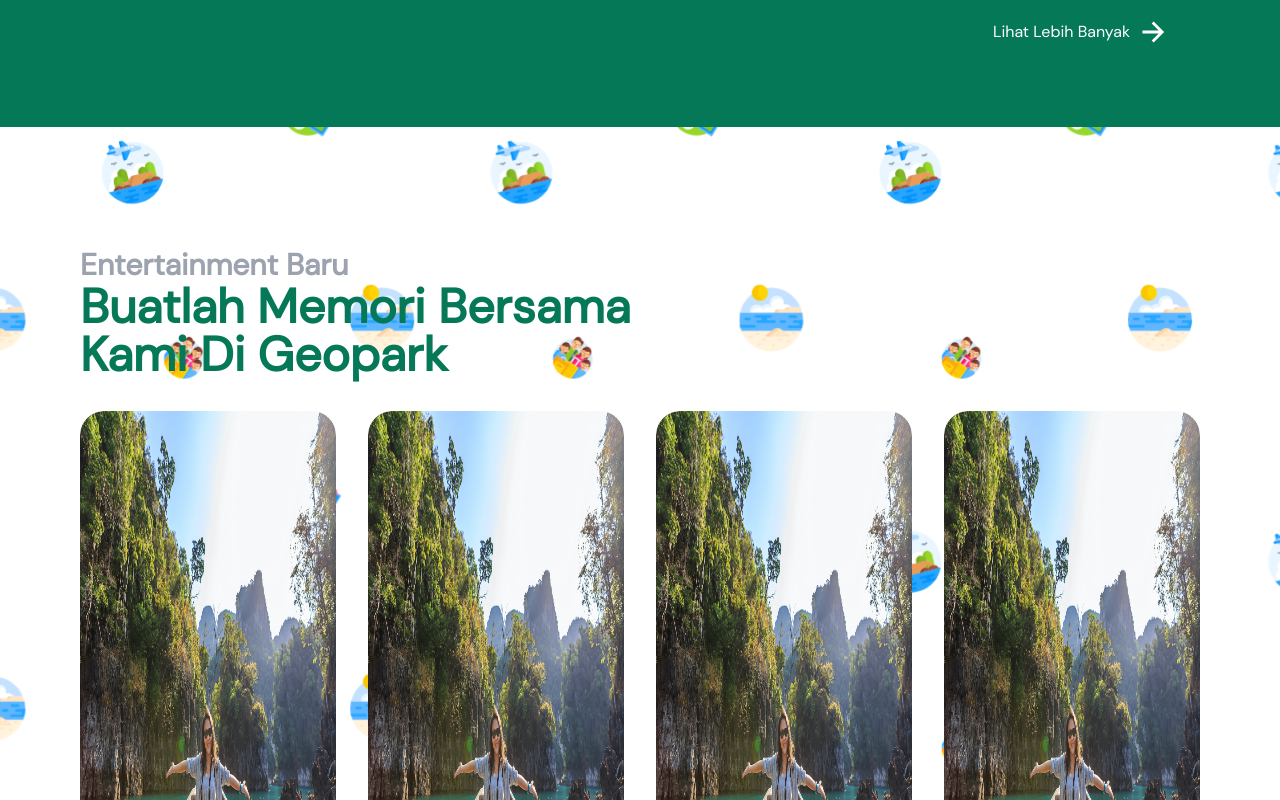
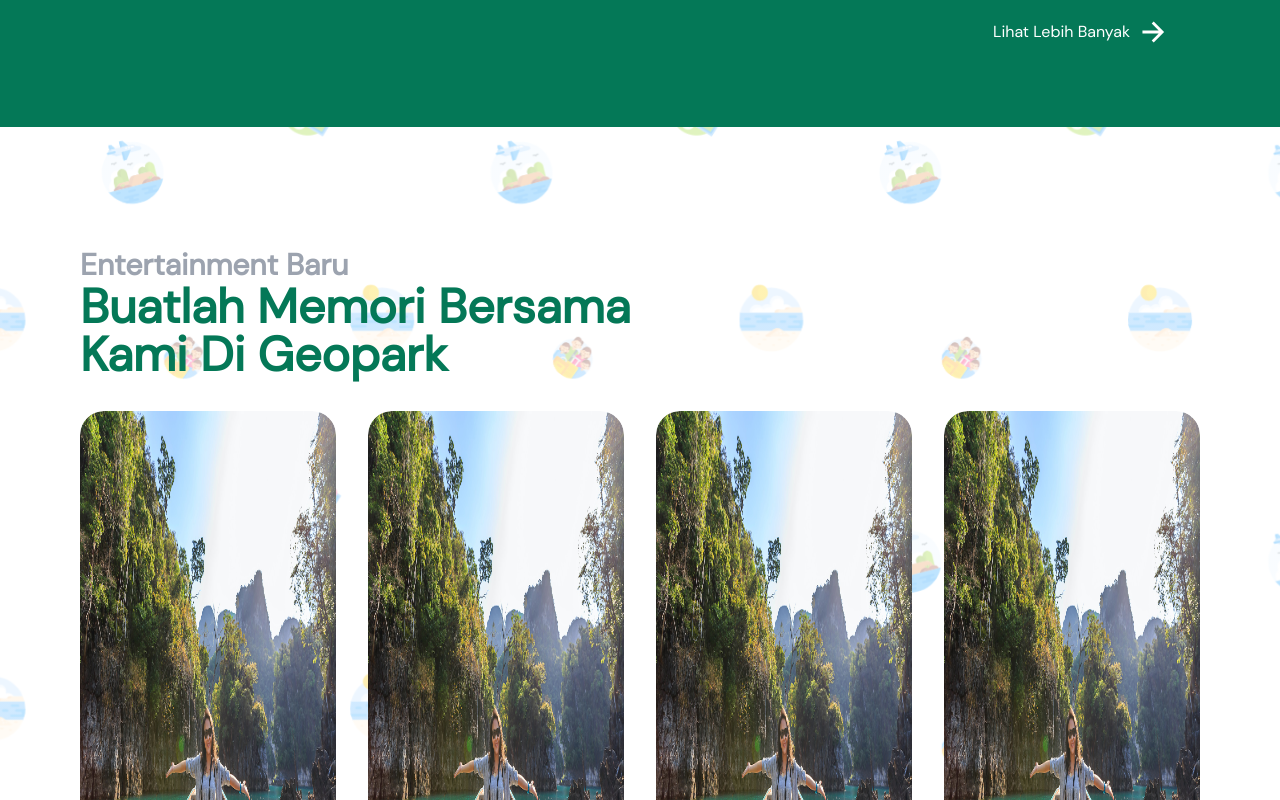
Before and after one commit to progantara/fe-geotara-portal, a React (Create React App) app: page / in a window 1280 px wide. Shown: the part 2900-3700 px from the top of the page. Built offline with nearby package versions, Linux system fonts and the light colour scheme.

Commit message:
update background

```diff
--- a/tailwind.config.js
+++ b/tailwind.config.js
@@ -12,7 +12,7 @@ module.exports = {
 				DMSans: ['"DMSans"'],
 			},
 			backgroundImage: {
-				'hero-pattern': "url('./Assets/img/pattern/travel-pattern-2.png')",
+				'hero-pattern': "linear-gradient(rgba(255,255,255,0.7), rgba(255,255,255,0.7)), url('./Assets/img/pattern/travel-pattern-2.png')",
 			},
 		},
 	},
```
